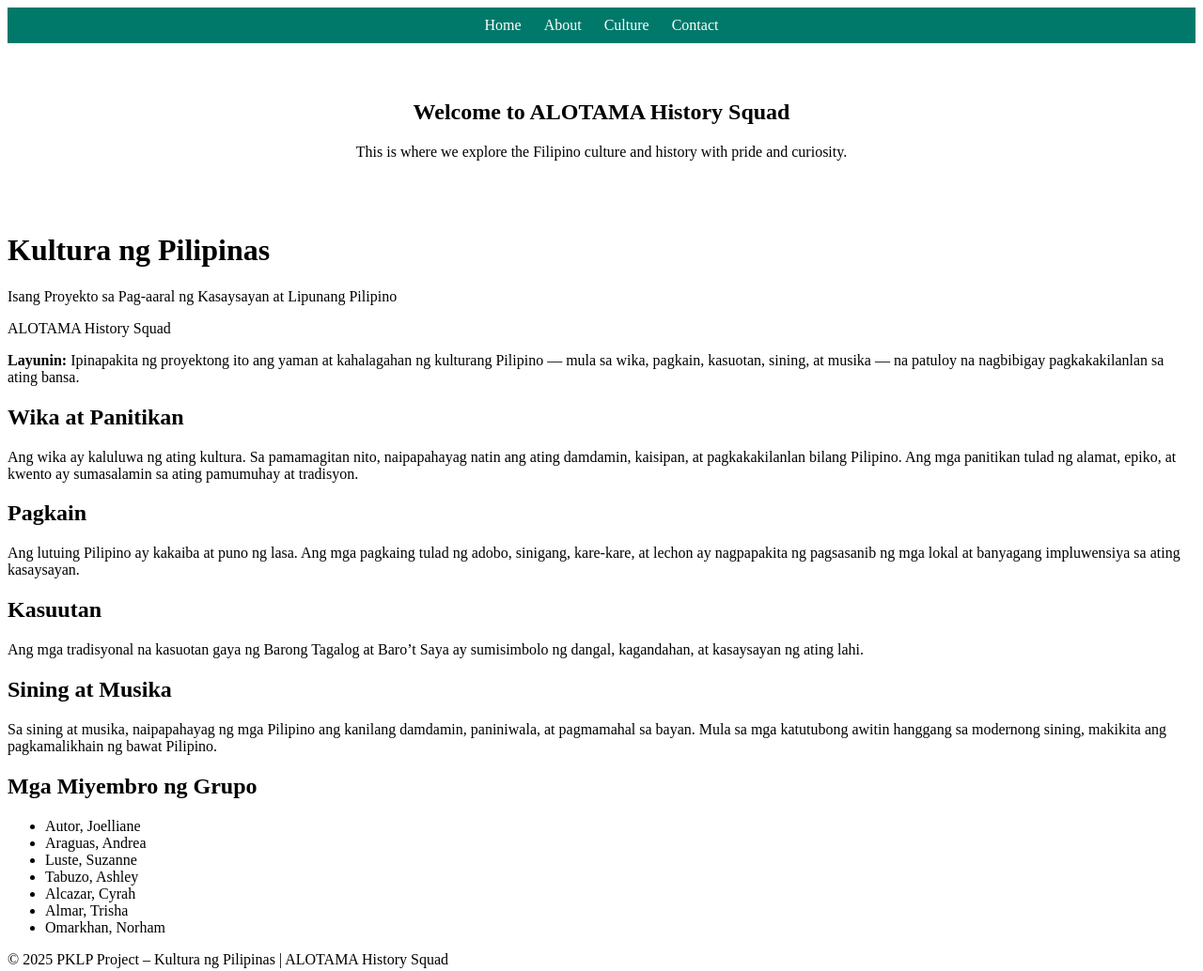
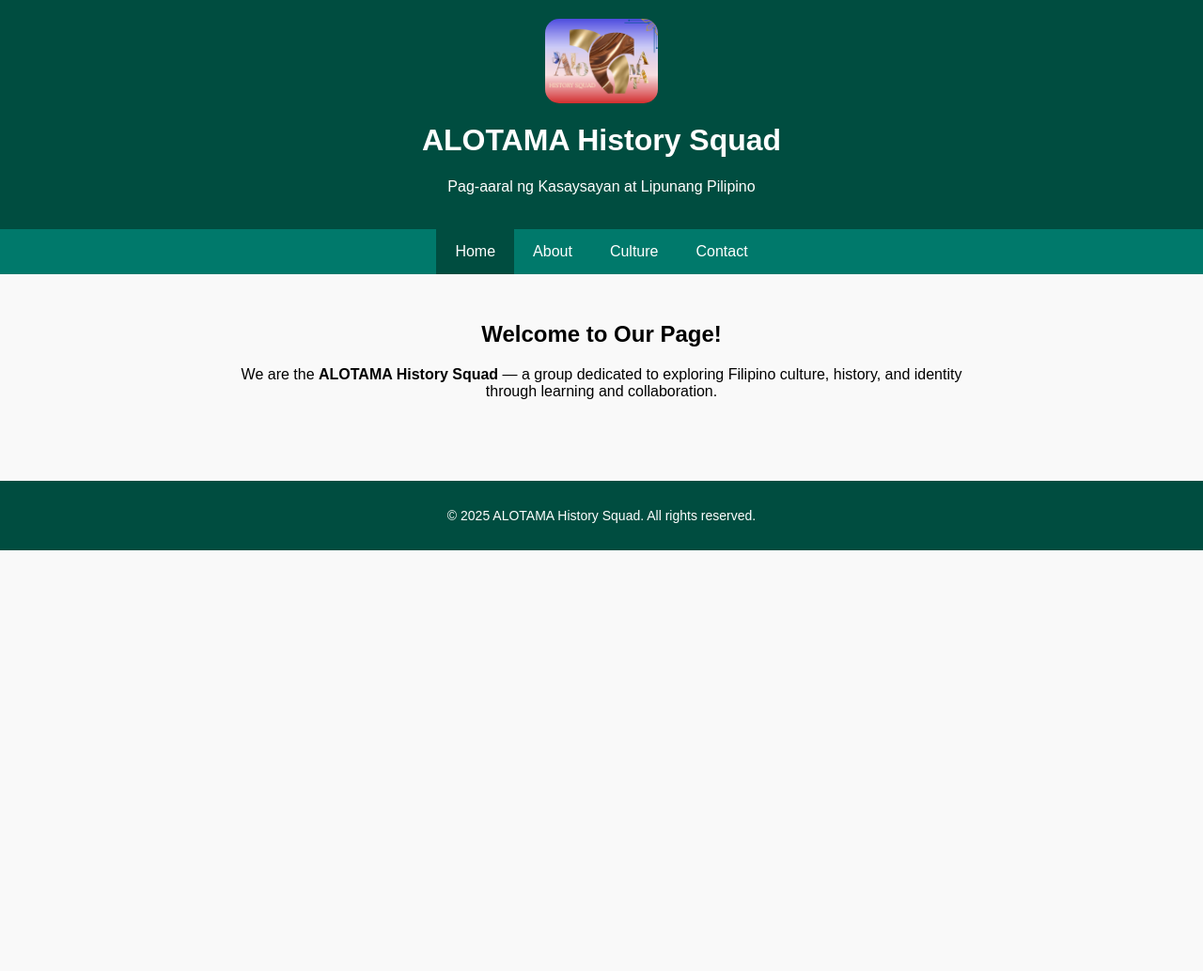
Before and after one commit to Alotama-source/alotama-history-squad, a plain HTML site: page index.html in a window 1280 px wide. Shown: the whole page at 94% size. After the commit the page ends 800 px from the top, so only its background shows below. Drawn offline with Linux system fonts and the light colour scheme.

Commit message:
Update index.html

```diff
--- a/index.html
+++ b/index.html
@@ -1,69 +1,95 @@
-<!-- Navigation Bar -->
-<nav style="background-color: #00796b; padding: 10px; text-align: center;">
-  <a href="#" onclick="showSection('home')" style="color: white; margin: 10px; text-decoration: none;">Home</a>
-  <a href="#" onclick="showSection('about')" style="color: white; margin: 10px; text-decoration: none;">About</a>
-  <a href="#" onclick="showSection('culture')" style="color: white; margin: 10px; text-decoration: none;">Culture</a>
-  <a href="#" onclick="showSection('contact')" style="color: white; margin: 10px; text-decoration: none;">Contact</a>
-</nav>
+<!DOCTYPE html>
+<html lang="en">
+<head>
+  <meta charset="UTF-8">
+  <meta name="viewport" content="width=device-width, initial-scale=1.0">
+  <title>ALOTAMA History Squad</title>
+  <style>
+    body {
+      font-family: "Poppins", sans-serif;
+      background-color: #f9f9f9;
+      margin: 0;
+      padding: 0;
+    }
 
-<!-- Sections -->
-<section id="home" style="padding: 40px; text-align: center; display: block;">
-  <h2>Welcome to ALOTAMA History Squad</h2>
-  <p>This is where we explore the Filipino culture and history with pride and curiosity.</p>
-</section>
+    header {
+      text-align: center;
+      background-color: #004d40;
+      color: white;
+      padding: 20px;
+    }
 
-<section id="about" style="padding: 40px; text-align: center; display: none;">
-  <h2>About Us</h2>
-  <p>We are students from ALOTAMA History Squad, studying Pag-aaral ng Kasaysayan at Lipunang Pilipino.</p>
-</section>
+    header img {
+      width: 120px;
+      border-radius: 15px;
+      display: block;
+      margin: 0 auto 10px auto;
+    }
 
-<section id="culture" style="padding: 40px; text-align: center; display: none;">
-  <h2>Our Culture</h2>
-  <p>Discover traditions, beliefs, and stories that shaped our Filipino identity.</p>
-</section>
+    nav {
+      display: flex;
+      justify-content: center;
+      background-color: #00796b;
+    }
 
-<section id="contact" style="padding: 40px; text-align: center; display: none;">
-  <h2>Contact Us</h2>
-  <p>Reach us at <strong>alotama.history@gmail.com</strong>.</p>
-</section>
+    nav button {
+      background: none;
+      border: none;
+      color: white;
+      padding: 15px 20px;
+      font-size: 16px;
+      cursor: pointer;
+    }
 
-<!-- JavaScript -->
-<script>
-function showSection(id) {
-  // Hide all sections first
-  document.querySelectorAll("section").forEach(sec => sec.style.display = "none");
-  // Then show the selected section
-  document.getElementById(id).style.display = "block";
+    nav button:hover, nav button.active {
+      background-color: #004d40;
     }
-</script>
+
+    section {
+      display: none;
+      padding: 30px;
+      text-align: center;
+      max-width: 800px;
+      margin: auto;
+    }
+
+    section.active {
+      display: block;
+    }
+
+    footer {
+      text-align: center;
+      padding: 15px;
+      background-color: #004d40;
+      color: white;
+      font-size: 14px;
+      margin-top: 40px;
+    }
   </style>
 </head>
 <body>
   <header>
-        <h1>Kultura ng Pilipinas</h1>
-        <p>Isang Proyekto sa Pag-aaral ng Kasaysayan at Lipunang Pilipino</p>
-        <div class="group-name">ALOTAMA History Squad</div>
+    <img src="alotama_logo.png" alt="ALOTAMA History Squad Logo">
+    <h1>ALOTAMA History Squad</h1>
+    <p>Pag-aaral ng Kasaysayan at Lipunang Pilipino</p>
   </header>
 
-    <section>
-        <div class="highlight">
-            <p><strong>Layunin:</strong> Ipinapakita ng proyektong ito ang yaman at kahalagahan ng kulturang Pilipino — mula sa wika, pagkain, kasuotan, sining, at musika — na patuloy na nagbibigay pagkakakilanlan sa ating bansa.</p>
-        </div>
+  <nav>
+    <button class="active" onclick="showSection('home', this)">Home</button>
+    <button onclick="showSection('about', this)">About</button>
+    <button onclick="showSection('culture', this)">Culture</button>
+    <button onclick="showSection('contact', this)">Contact</button>
+  </nav>
 
-        <h2>Wika at Panitikan</h2>
-        <p>Ang wika ay kaluluwa ng ating kultura. Sa pamamagitan nito, naipapahayag natin ang ating damdamin, kaisipan, at pagkakakilanlan bilang Pilipino. Ang mga panitikan tulad ng alamat, epiko, at kwento ay sumasalamin sa ating pamumuhay at tradisyon.</p>
+  <section id="home" class="active">
+    <h2>Welcome to Our Page!</h2>
+    <p>We are the <strong>ALOTAMA History Squad</strong> — a group dedicated to exploring Filipino culture, history, and identity through learning and collaboration.</p>
+  </section>
 
-        <h2>Pagkain</h2>
-        <p>Ang lutuing Pilipino ay kakaiba at puno ng lasa. Ang mga pagkaing tulad ng adobo, sinigang, kare-kare, at lechon ay nagpapakita ng pagsasanib ng mga lokal at banyagang impluwensiya sa ating kasaysayan.</p>
-
-        <h2>Kasuutan</h2>
-        <p>Ang mga tradisyonal na kasuotan gaya ng Barong Tagalog at Baro’t Saya ay sumisimbolo ng dangal, kagandahan, at kasaysayan ng ating lahi.</p>
-
-        <h2>Sining at Musika</h2>
-        <p>Sa sining at musika, naipapahayag ng mga Pilipino ang kanilang damdamin, paniniwala, at pagmamahal sa bayan. Mula sa mga katutubong awitin hanggang sa modernong sining, makikita ang pagkamalikhain ng bawat Pilipino.</p>
-
-        <h2>Mga Miyembro ng Grupo</h2>
-        <ul>
+  <section id="about">
+    <h2>About Us</h2>
+    <p>Our group is composed of passionate students studying <em>Pag-aaral ng Kasaysayan at Lipunang Pilipino</em>. We aim to promote appreciation of our culture and traditions.</p>
+    <ul style="list-style:none; padding:0;">
       <li>Autor, Joelliane</li>
       <li>Araguas, Andrea</li>
       <li>Luste, Suzanne</li>
@@ -74,8 +100,31 @@ function showSection(id) {
     </ul>
   </section>
 
+  <section id="culture">
+    <h2>Filipino Culture</h2>
+    <p>Filipino culture is rich in tradition, hospitality, and strong family values. From local festivals to regional cuisines, our heritage tells stories of unity and resilience.</p>
+  </section>
+
+  <section id="contact">
+    <h2>Contact Us</h2>
+    <p>Want to learn more? Reach out to the <strong>ALOTAMA History Squad</strong> for collaboration or cultural discussions!</p>
+  </section>
+
   <footer>
-        <p>© 2025 PKLP Project – Kultura ng Pilipinas | ALOTAMA History Squad</p>
+    <p>© 2025 ALOTAMA History Squad. All rights reserved.</p>
   </footer>
+
+  <script>
+    function showSection(sectionId, button) {
+      // hide all sections
+      document.querySelectorAll("section").forEach(sec => sec.classList.remove("active"));
+      // show chosen one
+      document.getElementById(sectionId).classList.add("active");
+
+      // reset button colors
+      document.querySelectorAll("nav button").forEach(btn => btn.classList.remove("active"));
+      button.classList.add("active");
+    }
+  </script>
 </body>
 </html>
```
Lines whose indentation alone changed are shown as unchanged.
